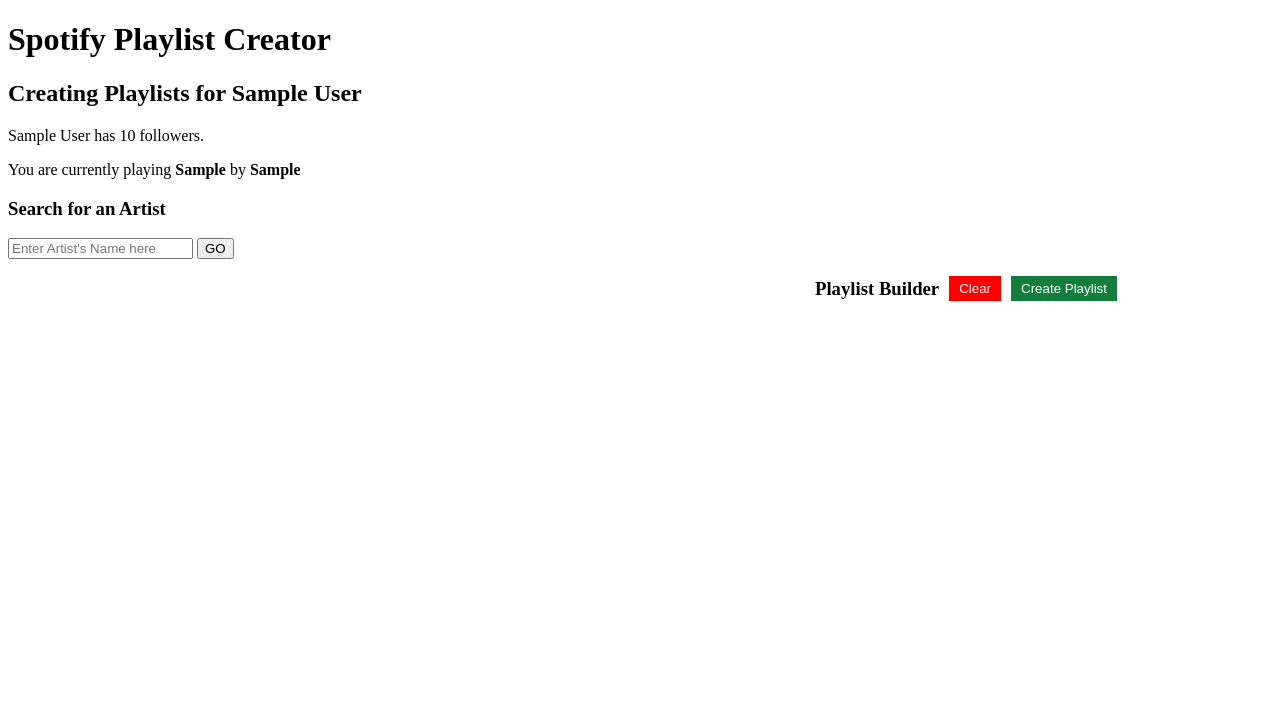
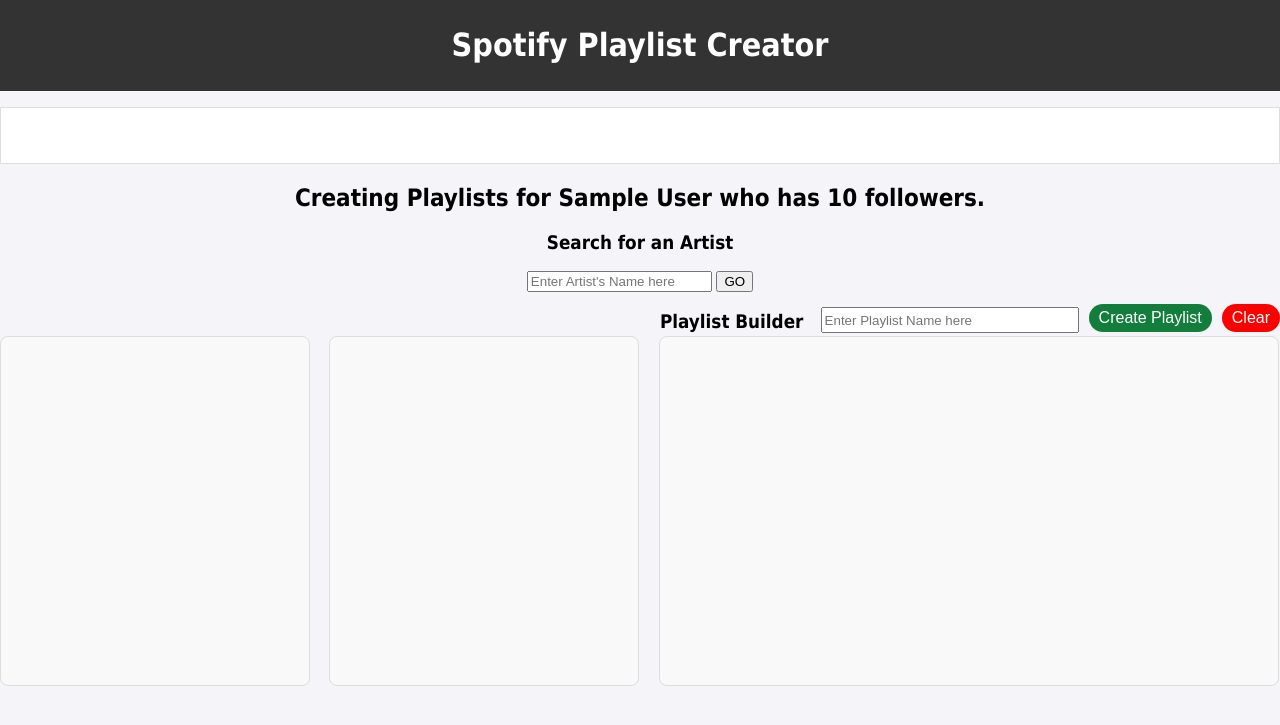
Before and after one commit to djr812/SpotipyPlaylist, a Flask app: template templates/index.html in a window 1280 px wide. Shown: the top 725 px of the page. Run offline with Flask 3, Linux system fonts and the light colour scheme; the template is opened without the code that fills it: most values are stand-ins (such as "Sample title", 1, 10 or a date in 2020).

Commit message:
Style Changes

```diff
--- a/main.py
+++ b/main.py
@@ -91,13 +91,15 @@
     searchResults = sp.search(getArtistName,1,0,"artist")
 
     # Extract data from searchResults
+    artistGenres = []
+
     artist = searchResults['artists']['items'][0]
     artistName = artist['name']
     artistFollowers = artist['followers']['total']
     if artist['genres'] != []:
-        artistGenre = artist['genres'][0]
+        artistGenres = artist['genres'][0]
     else:
-        artistGenre = ""
+        artistGenres = ""
     artistID = artist['id']
     if artist['images'] != []:
         artistArt = artist['images'][0]['url']
@@ -141,7 +143,7 @@
     return jsonify({
         'artistName':artistName,
         'artistFollowers':artistFollowers,
-        'artistGenre':artistGenre,
+        'artistGenres':artistGenres,
         'artistArt':artistArt,
         'albumsDict':albumsDict,
         'message': f'You sent: {getArtistName}'}), 200
--- a/static/style.css
+++ b/static/style.css
@@ -1,11 +1,36 @@
-/* Style for the container that holds the artist information
+header {
+    background-color: #333;
+    color: #fff;
+    padding: 5px 0;
+    text-align: center;
+}
+
+body {
+    font-family: 'Tahoma', sans-serif;
+    background-color: #f4f4f9;
+    margin: 0;
+    padding: 0;
+}
+
+.ticker {
+    background-color: #fff;
+    border: 1px solid #ddd;
+    padding: 1rem;
+    margin-top: 1rem;
+    overflow: hidden;
+    white-space: nowrap;
+    margin-bottom: 5px;
+}
+
+.userDetails {
+    text-align: center;
+}
+
+.artistSearch {
+    text-align: center;
+}
+
 .artistSection {
-    display: grid;
-    grid-template-columns: 10fr 5fr 15fr; /* 1st column for pic, 2nd column for artist info, 3rd for playlist */
- /*   gap: 20px;   Space between the columns */
-  /*  margin-bottom: 20px;   Optional: space below the artist section */
-
- .artistSection {
     display: grid;
     grid-template-columns: 5fr 5fr 10fr;
     flex-direction: column;  /* Stack sections vertically */
@@ -15,8 +40,8 @@
 .artistHeading {
     display: flex;
     justify-content: center;
-    align-items: center;
-    margin-bottom: 10px;
+    align-items: flex-end;
+    margin-bottom: 3px;
 }
 
 .mergedHeading {
@@ -29,6 +54,7 @@
     grid-template-columns: 5fr 5fr 10fr; /* Create three equal-width columns */
     gap: 20px; /* Space between the image and artist info */
     justify-items: center; /* Center content within columns */
+    height:350px
 }
 
 .artistImage {
@@ -36,6 +62,18 @@
     flex-direction: column;
     text-align: center; /* Center image inside the column */
     width: 100%;
+    display: flex;
+    flex: 1;
+    border: 1px solid #ddd;  /* Optional: add border around albums */
+    padding: 10px;
+    background-color: #f9f9f9;  /* Optional: background color for each album */
+    border-radius: 8px;  /* Optional: rounded corners */
+    justify-content: center; /* Center the image horizontally */
+    align-items: center; /* Center the image vertically */
+    padding: 10px; /* Add padding around the image */
+    width: 100%; /* Ensure the div width is only as wide as the image */
+    height: 350px; /* Let the height adjust to the image's aspect ratio */
+    box-sizing: border-box;
 }
 
 .artistInfo {
@@ -43,6 +81,15 @@
     flex-direction: column;
     text-align: left; /* Align the text left in the info column */
     width: 100%;
+    height: 350px;
+    border: 1px solid #ddd;  /* Optional: add border around albums */
+    padding: 10px;
+    background-color: #f9f9f9;  /* Optional: background color for each album */
+    border-radius: 8px;  /* Optional: rounded corners */
+    margin-right: 2px;
+    box-sizing: border-box;
+    flex: 2;
+    justify-content: flex-start; /* Align text at the top */
 }
 
 #playlist {
@@ -51,6 +98,13 @@
     gap: 0px;
     text-align: center; /* Center the playlist heading */
     width: 100%;
+    height: 100%;
+    border: 1px solid #ddd;  /* Optional: add border around albums */
+    padding: 10px;
+    background-color: #f9f9f9;  /* Optional: background color for each album */
+    border-radius: 8px;  /* Optional: rounded corners */
+    margin-right: 2px;
+    box-sizing: border-box;
 }
 
 .clearPlaylistBtn {
@@ -60,6 +114,15 @@
     color: white;
     border: none;
     cursor: pointer;
+    display: flex; /* Use Flexbox to align items */
+    justify-content: space-between;
+    align-items: center; /* Align items vertically */
+    margin-bottom: 1px;
+    outline: 1px;
+    font-size: 16px;
+    cursor: pointer;
+    border-radius: 40px;
+    width: auto;
 }
 
 .clearPlaylistBtn:hover {
@@ -73,49 +136,45 @@
     color: white;
     border: none;
     cursor: pointer;
+    display: flex; /* Use Flexbox to align items */
+    justify-content: space-between;
+    align-items: center; /* Align items vertically */
+    margin-bottom: 1px;
+    outline: 1px;
+    font-size: 16px;
+    cursor: pointer;
+    border-radius: 40px;
+    width: auto;
 }
 
 .createPlaylistBtn:hover {
     background-color: darkgreen;
 }
 
-.artistCol1Heading .artistCol2Heading .artistCol3Heading {
-    font-size: 1.5em;
-    margin-top: 0; /* Ensure the heading is at the top of the playlist section */
-    margin-bottom: 10px; /* Add some space below the heading */
+#playlistName {
+    width: 250px;      /* Set the width */
+    height: 20px;      /* Set the height */
 }
 
-.artistCol3Heading .clearPlaylistBtn .createPlaylistBtn {
+.artistCol1Heading {
+    font-size: 2em;
+    font-family: Impact, fantasy;
+    margin-top: 0; /* Ensure the heading is at the top of the playlist section */
+    margin-bottom: 5px; /* Add some space below the heading */
+}
+
+.artistCol3Heading {
     display: flex; /* Use Flexbox to align items */
     flex-grow: 1;
     justify-content: space-between;
     align-items: center; /* Align items vertically */
-    margin-bottom: 10px;
+    margin-right: 5px;
+    margin-bottom: 1px;
 }
 
 .artistDetails {
     display: flex;
     gap: 20px; /* Add some space between image and info */
-}
-
-/* Style for the artist information section */
-.artistInfo {
-    display: flex;
-    flex: 2;
-    flex-direction: column; /* Arrange text info in a column */
-    justify-content: flex-start; /* Align text at the top */
-    text-align: left; /* Align text to the left of the section */
-}
-
-/* Style for the artist image */
-.artistImage {
-    display: flex;
-    flex: 1;
-    justify-content: center; /* Center the image horizontally */
-    align-items: center; /* Center the image vertically */
-    padding: 10px; /* Add padding around the image */
-    width: auto; /* Ensure the div width is only as wide as the image */
-    height: auto; /* Let the height adjust to the image's aspect ratio */
 }
 
 .artistImage img {
--- a/templates/index.html
+++ b/templates/index.html
@@ -8,16 +8,25 @@
     <link rel="icon" href="{{ url_for('static', filename='favicon.ico') }}" type="image/x-icon">
 </head>
 <body>
-    <h1>Spotify Playlist Creator</h1>
+    <header>
+        <h1>Spotify Playlist Creator</h1>
+    </header>
     <section>
-        <h2>Creating Playlists for {{ displayName }} </h2>
-        {{ displayName }} has {{ followers }} followers.
-        <p id="currentlyPlaying">You are currently playing <b>{{ playingTrack }}</b> by <b>{{ playingArtist }}</b></p>
+        <div class="ticker">
+            <marquee behavior="scroll" direction="left">
+                <span id="currentlyPlaying">You are currently playing <b>{{ playingTrack }}</b> by <b>{{ playingArtist }}</b></span>
+            </marquee>
+        </div>
+        <div class="userDetails">
+            <h2>Creating Playlists for {{ displayName }} who has {{ followers }} followers.</h2>
+        </div>
     </section>
     <section>
-        <h3>Search for an Artist</h3>
-        <input type="text" id="artistName" name="artistName" placeholder="Enter Artist's Name here">
-        <button type="button" onclick="sendArtist()">GO</button>
+        <div class="artistSearch">
+            <h3>Search for an Artist</h3>
+            <input type="text" id="artistName" name="artistName" placeholder="Enter Artist's Name here">
+            <button type="button" onclick="sendArtist()">GO</button>
+        </div>
     </section>
     <section>
         <div id="artist">
@@ -30,8 +39,9 @@
                 </div>
                 <div class="artistHeading">
                     <h3 class="artistCol3Heading">Playlist Builder</h3>
+                    <input type="text" id="playlistName" name="playlistName" placeholder="Enter Playlist Name here">
+                    <button type="button" onclick="createPL()" class="createPlaylistBtn">Create Playlist</button>
                     <button typw="button" onclick="clearPL()" class="clearPlaylistBtn">Clear</button>
-                    <button type="button" onclick="createPL()" class="createPlaylistBtn">Create Playlist</button>
                 </div>
             </div>
             <div class="artistColumns">
```
Also changed, not shown: static/script.js (+12 -3 lines).
